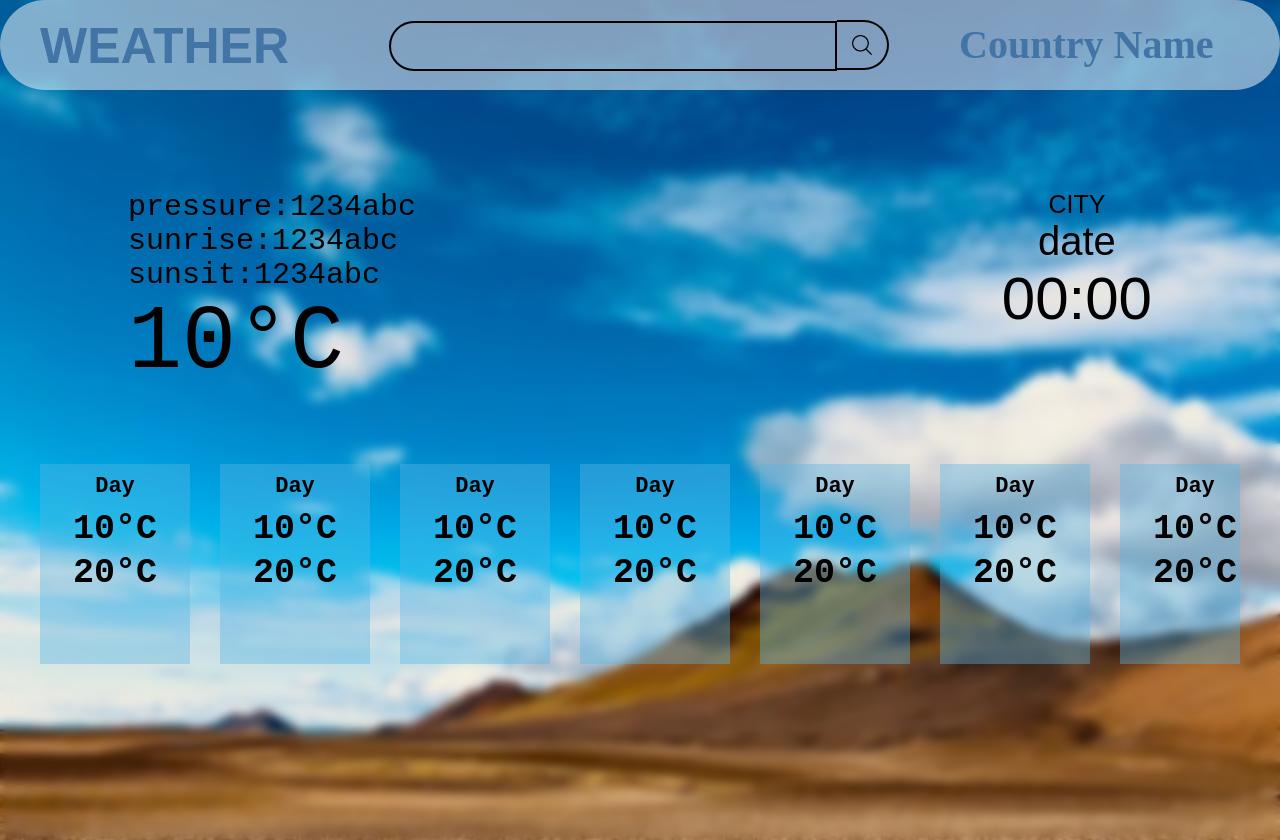
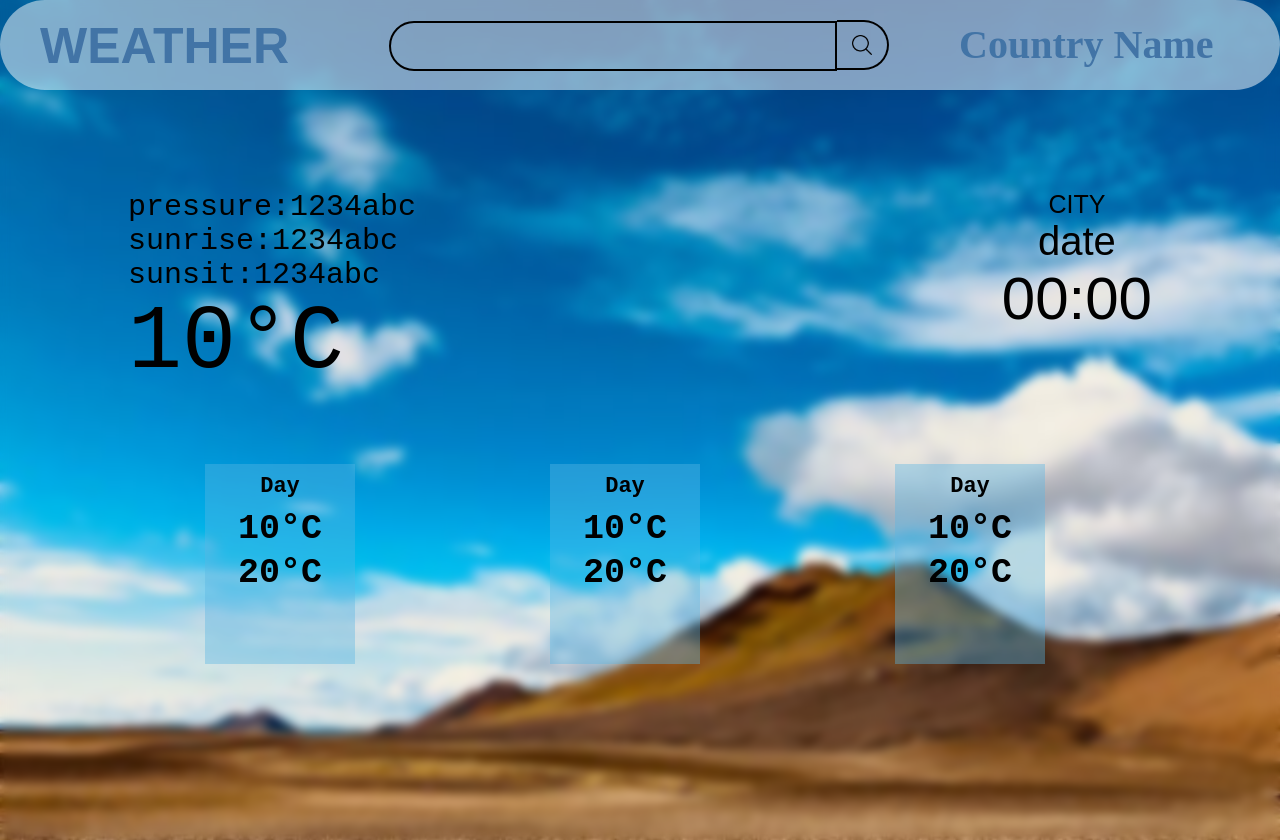
Before and after one commit to Sharjeelirfan/Responsive-Weather-App, a plain HTML site: page index.html in a window 1280 px wide. Drawn offline with Linux system fonts and the light colour scheme.

Commit message:
Update index.html

```diff
--- a/index.html
+++ b/index.html
@@ -76,26 +76,6 @@
                 <p class="temp1" id="day3-1">10°C</p>
                 <p class="temp2" id="day3-2">20°C</p>
             </div>
-            <div id="day4old" class="oldWeather">
-                <p class="day" id="day4">Day</p>
-                <p class="temp1" id="day4-1">10°C</p>
-                <p class="temp2" id="day4-2">20°C</p>
-            </div>
-            <div id="day5old" class="oldWeather">
-                <p class="day" id="day5">Day</p>
-                <p class="temp1" id="day5-1">10°C</p>
-                <p class="temp2" id="day5-2">20°C</p>
-            </div>
-            <div id="day6old" class="oldWeather">
-                <p class="day" id="day6">Day</p>
-                <p class="temp1" id="day6-1">10°C</p>
-                <p class="temp2" id="day6-2">20°C</p>
-            </div>
-            <div id="day7old" class="oldWeather">
-                <p class="day" id="day7">Day</p>
-                <p class="temp1" id="day7-1">10°C</p>
-                <p class="temp2" id="day7-2">20°C</p>
-            </div>
         </div>
 
 
```
